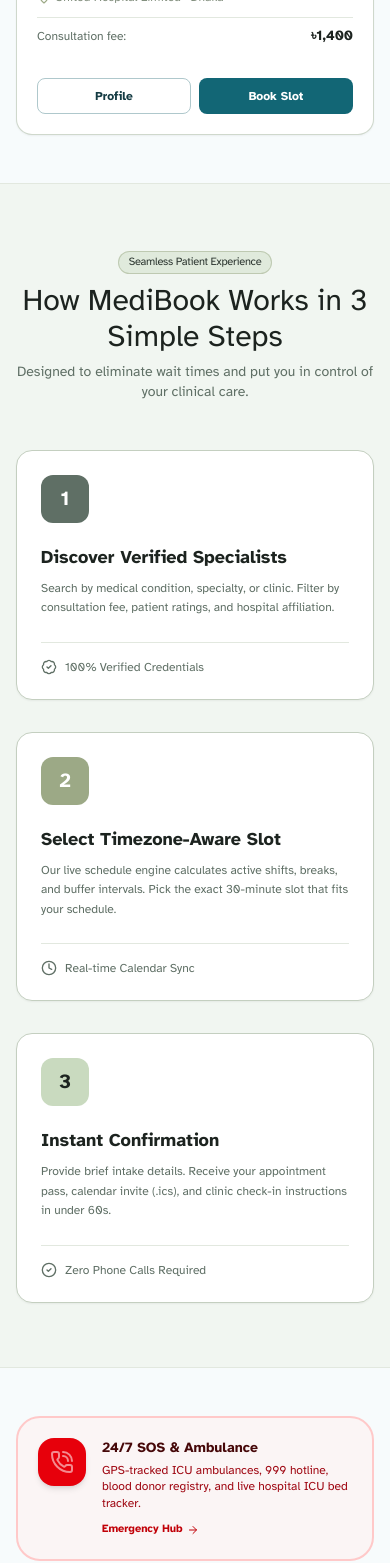
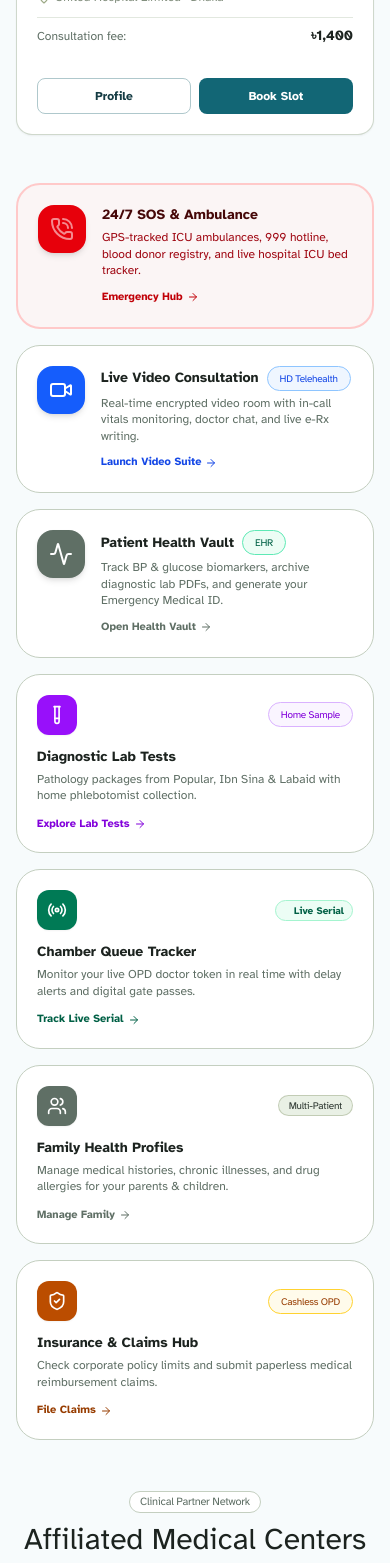
Before and after one commit to mdmahfuj-cse/medibook, a React (Vite) app: page / in a window 390 px wide. Shown: the part 6223-7786 px from the top of the page. Built offline with nearby package versions, Linux system fonts and the light colour scheme.

Commit message:
medibook home section

```diff
--- a/src/pages/HomePage.tsx
+++ b/src/pages/HomePage.tsx
@@ -474,86 +474,7 @@
       {/* ========================================================================= */}
       {/* 4. HOW BOOKING WORKS */}
       {/* ========================================================================= */}
-      <section className="bg-[#F0F4ED]/70 py-16 sm:py-20 border-y border-[#E2E8DF]">
-        <div className="mx-auto max-w-7xl px-4 sm:px-6 lg:px-8">
-          <div className="mx-auto max-w-2xl text-center mb-12">
-            <Badge variant="sage" size="sm" className="mb-2">
-              Seamless Patient Experience
-            </Badge>
-            <h2 className="font-serif text-3xl sm:text-4xl font-normal text-[#1C231F]">
-              How MediBook Works in 3 Simple Steps
-            </h2>
-            <p className="text-sm text-[#5F6F65] mt-2">
-              Designed to eliminate wait times and put you in control of your
-              clinical care.
-            </p>
-          </div>
 
-          <div className="grid grid-cols-1 md:grid-cols-3 gap-8 relative">
-            {/* Step 1 */}
-            <div className="rounded-2xl border border-[#C4CFC0] bg-white p-6 sm:p-8 shadow-xs relative flex flex-col justify-between">
-              <div>
-                <div className="flex h-12 w-12 items-center justify-center rounded-xl bg-[#5F6F65] text-white font-serif text-xl font-bold mb-5">
-                  1
-                </div>
-                <h3 className="text-lg font-bold text-[#1C231F]">
-                  Discover Verified Specialists
-                </h3>
-                <p className="text-xs sm:text-sm text-[#5F6F65] mt-2 leading-relaxed">
-                  Search by medical condition, specialty, or clinic. Filter by
-                  consultation fee, patient ratings, and hospital affiliation.
-                </p>
-              </div>
-              <div className="mt-6 pt-4 border-t border-[#E2E8DF] flex items-center gap-2 text-xs font-medium text-[#5F6F65]">
-                <BadgeCheck className="h-4 w-4 text-[#5F6F65]" />
-                100% Verified Credentials
-              </div>
-            </div>
-
-            {/* Step 2 */}
-            <div className="rounded-2xl border border-[#C4CFC0] bg-white p-6 sm:p-8 shadow-xs relative flex flex-col justify-between">
-              <div>
-                <div className="flex h-12 w-12 items-center justify-center rounded-xl bg-[#9CA986] text-white font-serif text-xl font-bold mb-5">
-                  2
-                </div>
-                <h3 className="text-lg font-bold text-[#1C231F]">
-                  Select Timezone-Aware Slot
-                </h3>
-                <p className="text-xs sm:text-sm text-[#5F6F65] mt-2 leading-relaxed">
-                  Our live schedule engine calculates active shifts, breaks, and
-                  buffer intervals. Pick the exact 30-minute slot that fits your
-                  schedule.
-                </p>
-              </div>
-              <div className="mt-6 pt-4 border-t border-[#E2E8DF] flex items-center gap-2 text-xs font-medium text-[#5F6F65]">
-                <Clock className="h-4 w-4 text-[#5F6F65]" />
-                Real-time Calendar Sync
-              </div>
-            </div>
-
-            {/* Step 3 */}
-            <div className="rounded-2xl border border-[#C4CFC0] bg-white p-6 sm:p-8 shadow-xs relative flex flex-col justify-between">
-              <div>
-                <div className="flex h-12 w-12 items-center justify-center rounded-xl bg-[#C9DABF] text-[#1C231F] font-serif text-xl font-bold mb-5">
-                  3
-                </div>
-                <h3 className="text-lg font-bold text-[#1C231F]">
-                  Instant Confirmation
-                </h3>
-                <p className="text-xs sm:text-sm text-[#5F6F65] mt-2 leading-relaxed">
-                  Provide brief intake details. Receive your appointment pass,
-                  calendar invite (.ics), and clinic check-in instructions in
-                  under 60s.
-                </p>
-              </div>
-              <div className="mt-6 pt-4 border-t border-[#E2E8DF] flex items-center gap-2 text-xs font-medium text-[#5F6F65]">
-                <CheckCircle2 className="h-4 w-4 text-[#5F6F65]" />
-                Zero Phone Calls Required
-              </div>
-            </div>
-          </div>
-        </div>
-      </section>
 
       <section className="mx-auto max-w-7xl px-4 sm:px-6 lg:px-8">
         {/* Phase 9 Emergency Care & Digital Health Quick Access Grid */}
```
